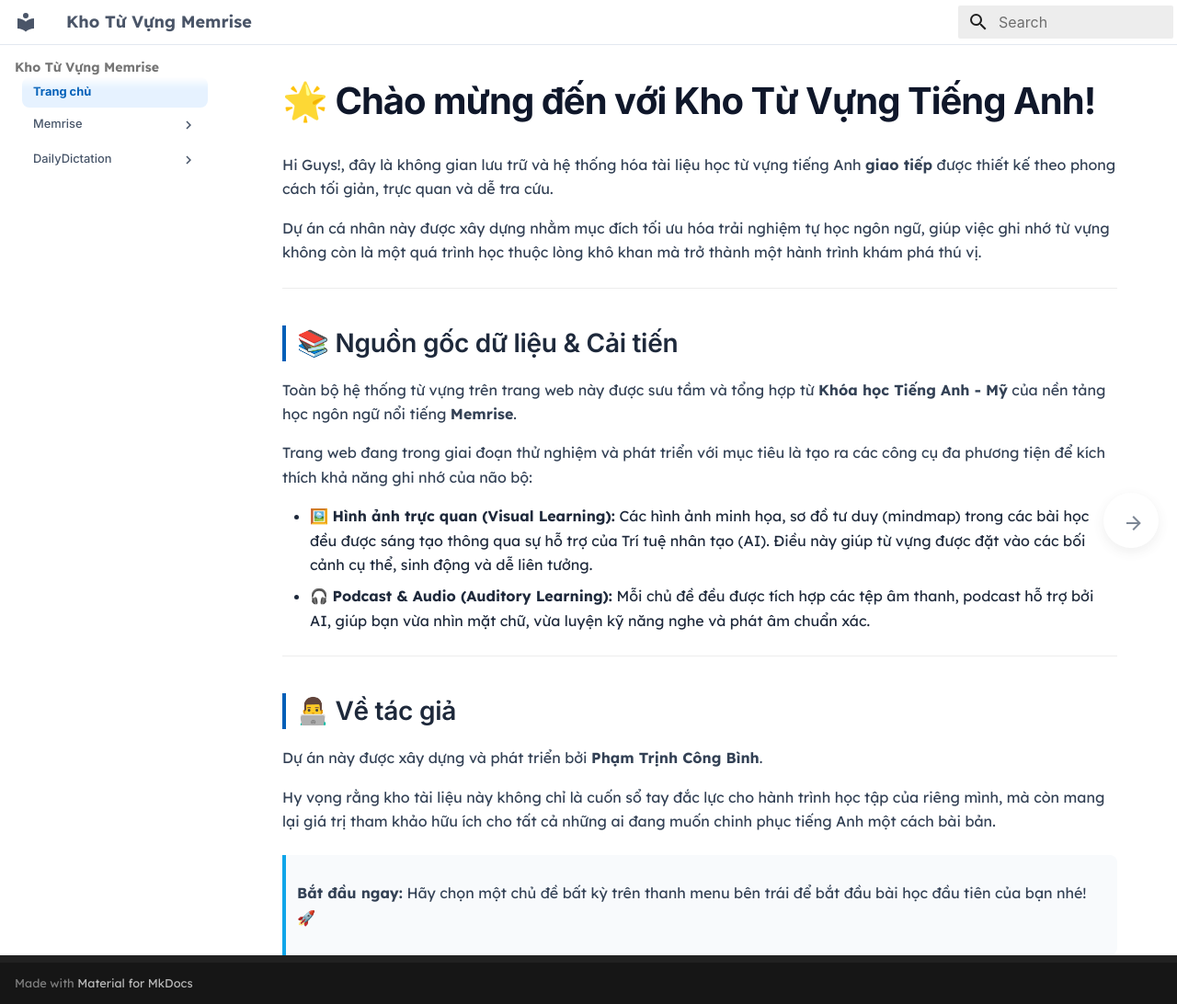
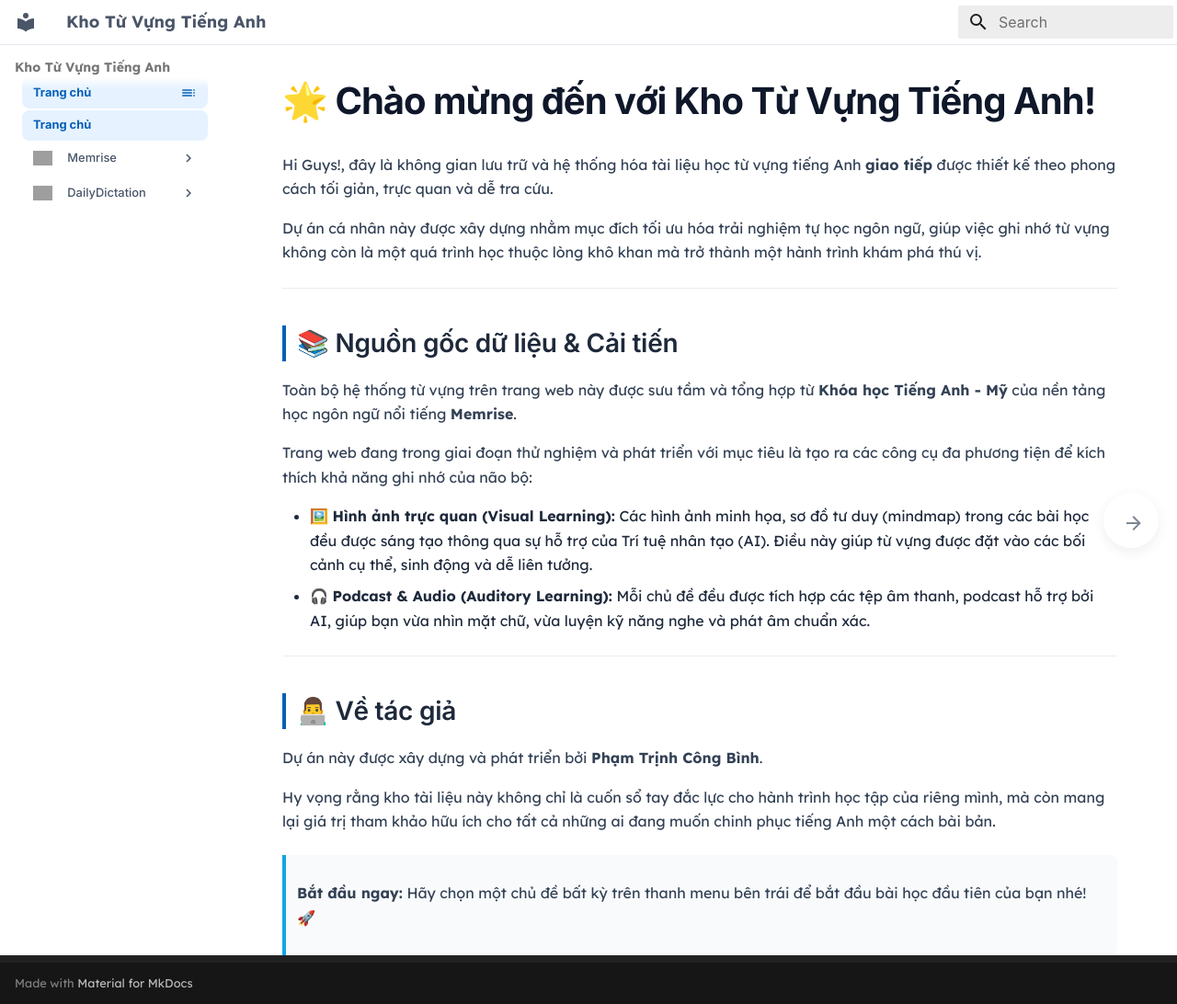
Before and after one commit to phambinh0826/MemriseVocab, an MkDocs documentation site: the page built from docs/index.md, in a window 1280 px wide and 1092 px high. Shown: the whole window at 92% size. Built offline with MkDocs 1.6.1 and Material for MkDocs 9.7.7, drawn with Linux system fonts in a browser that asks for light colours; some web fonts are replaced; some of the changed lines change nothing that is shown; grey boxes are pictures that could not be loaded.

Commit message:
Cập nhật bài học Dailydictation

```diff
--- a/docs/javascripts/custom.js
+++ b/docs/javascripts/custom.js
@@ -21,6 +21,53 @@
    PHẦN 2: BỘ MÁY TÌM KIẾM CHÍNH XÁC (BẢN VÁ LỖI URL DEEP LINK)
    ======================================================= */
 document.addEventListener("DOMContentLoaded", function() {
+
+    // ----------------------------------------------------
+    // THÊM LOGO NỀN TẢNG VÀO THANH MENU BÊN TRÁI (BẢN FIX KÍCH THƯỚC)
+    // ----------------------------------------------------
+    var navLinks = document.querySelectorAll(".md-nav__link");
+
+    navLinks.forEach(function(link) {
+        var clone = link.cloneNode(true);
+        var activeItem = clone.querySelector(".md-nav__icon");
+        if (activeItem) activeItem.remove();
+
+        var linkText = clone.textContent.trim();
+
+        // Cấu hình ép giao diện flexbox để căn giữa hàng ngay lập tức
+        link.style.display = "flex";
+        link.style.alignItems = "center";
+
+        // 1. Xử lý logo cho mục "Memrise"
+        if (linkText === "Memrise" && !link.querySelector(".logo-memrise")) {
+            var imgMemrise = document.createElement("img");
+            imgMemrise.src = "https://www.memrise.com/hubfs/Memrise%20July%202020/Images/logo_yellow.svg";
+            imgMemrise.className = "nav-platform-logo logo-memrise";
+
+            // ÉP CỨNG kích thước bằng mã JS (Chống bị phóng to khi chưa nhận CSS)
+            imgMemrise.style.height = "16px";
+            imgMemrise.style.width = "auto";
+            imgMemrise.style.marginRight = "8px";
+            imgMemrise.style.display = "inline-block";
+
+            link.insertBefore(imgMemrise, link.firstChild);
+        }
+
+        // 2. Xử lý logo cho mục "DailyDictation"
+        if (linkText === "DailyDictation" && !link.querySelector(".logo-dictation")) {
+            var imgDictation = document.createElement("img");
+            imgDictation.src = "https://dailydictation.com/dailydictation.svg";
+            imgDictation.className = "nav-platform-logo logo-dictation";
+
+            // ÉP CỨNG kích thước bằng mã JS
+            imgDictation.style.height = "16px";
+            imgDictation.style.width = "auto";
+            imgDictation.style.marginRight = "8px";
+            imgDictation.style.display = "inline-block";
+
+            link.insertBefore(imgDictation, link.firstChild);
+        }
+    });
 
     // ----------------------------------------------------
     // TÍNH NĂNG 1 & 4 (GỘP): THANH CÔNG CỤ BẢNG & BỘ ĐỌC VĂN BẢN (CÓ NHẤN NHÁ)
--- a/mkdocs.yml
+++ b/mkdocs.yml
@@ -1,4 +1,4 @@
-site_name: Kho Từ Vựng Memrise
+site_name: Kho Từ Vựng Tiếng Anh
 
 theme:
   name: material
@@ -15,6 +15,10 @@
 
 nav:
   - Trang chủ: index.md
+
+  #============================
+  # MEMRISE: KHÓA HỌC ANH - MỸ
+  #============================
   - Memrise:
     - 🍔 Ăn uống & Nhà hàng:
       - Chủ đề Ăn uống:
@@ -63,9 +67,20 @@
       #  - Bài 2. Mô tả người ta:
       #  - Bài 3. Mối quan hệ giữa con người:
 
+
+  #=======================================
+  # DAILYDICTATION: LUYÊN NGHE TIẾNG ANH
+  #=======================================
   - DailyDictation:
-    - Conversations:
+    - 💬 Conversations:
       - 001-002 At Home: DailyDictation/Conversations/001-002-At home.md
+      - 003-My Favorite Photographs: DailyDictation/Conversations/003-My Favorite Photographs.md
+      - 004-005-Location: DailyDictation/Conversations/004-005-Location.md
+      - 006-007-Color: DailyDictation/Conversations/006-007-Color.md
+      - 008-No questions: DailyDictation/Conversations/008-No questions.md
+      - 009-Short Answer: DailyDictation/Conversations/009-Short Answer.md
+      - 010-Telephone call: DailyDictation/Conversations/010-Telephone call.md
+
 
 extra_css:
   - stylesheets/custom.css
```
